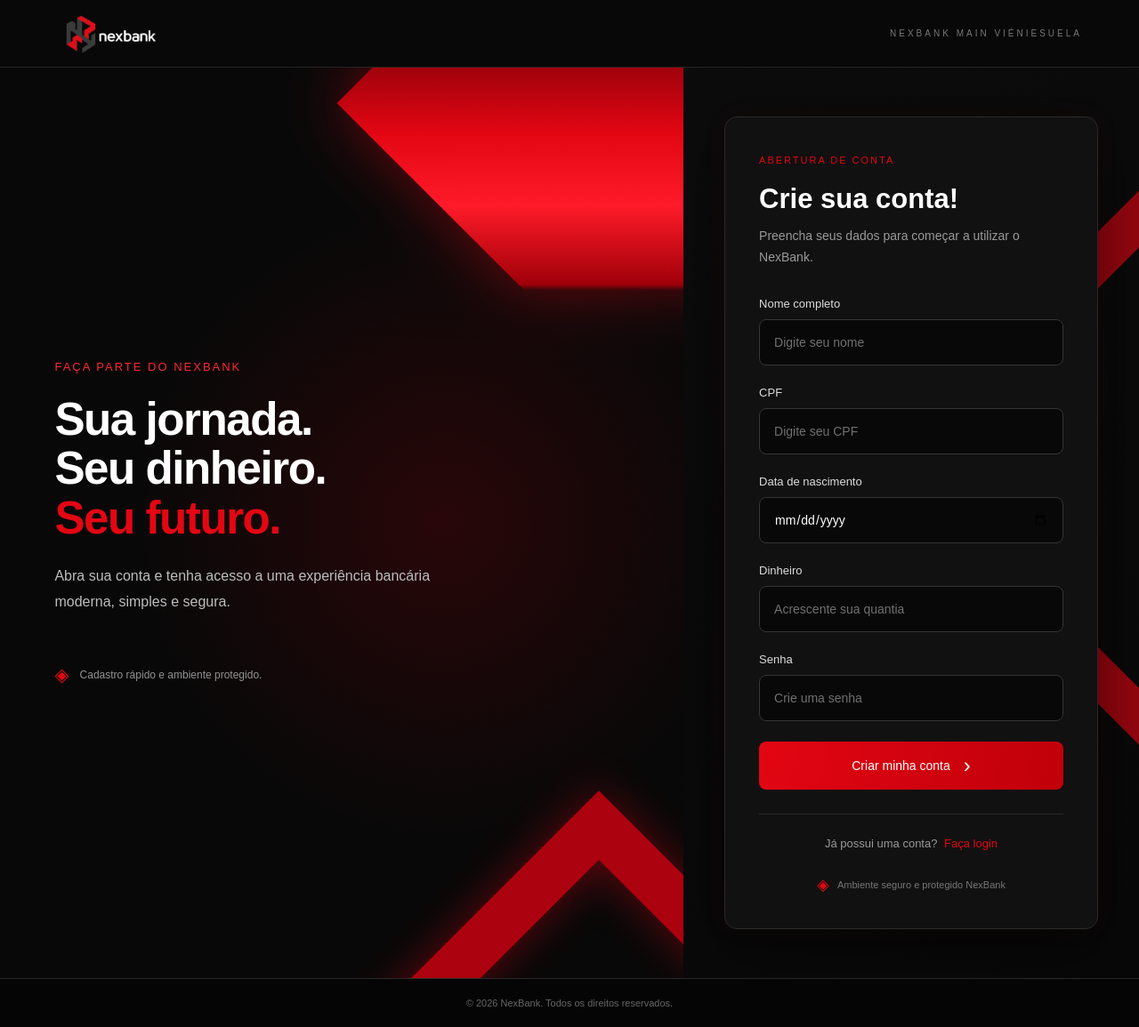
After one commit to pietrox796-wq/NexBank, a Spring Boot app: page /register in a window 1280 px wide. The commit adds this page. Shown: the whole page at 89% size. Run offline with Spring Boot 4, Linux system fonts and the light colour scheme; some web fonts are replaced.

Commit message:
Fim da estrutura

```diff
--- a/src/main/java/com/pietro/nexbankproject/controller/HomeController.java
+++ b/src/main/java/com/pietro/nexbankproject/controller/HomeController.java
@@ -7,17 +7,23 @@ import org.springframework.web.bind.annotation.ModelAttribute;
 import org.springframework.web.bind.annotation.PostMapping;
 
 import com.pietro.nexbankproject.model.Account;
+import com.pietro.nexbankproject.repo.TransactionRepository;
 import com.pietro.nexbankproject.service.AccountService;
+import com.pietro.nexbankproject.service.TransactionService;
 
 import jakarta.servlet.http.HttpSession;
 
 @Controller
 public class HomeController {
 
+	private final TransactionRepository transactionRepository;
 	private final AccountService accountService;
+	private final TransactionService transactionService;
 
-	public HomeController(AccountService accountService) {
+	public HomeController(AccountService accountService, TransactionService transactionService, TransactionRepository transactionRepository) {
 		this.accountService = accountService;
+		this.transactionService = transactionService;
+		this.transactionRepository = transactionRepository;
 	}
 
 	@GetMapping("/")
@@ -36,11 +42,17 @@ public class HomeController {
 			model.addAttribute("reposta", true);
 			session.setAttribute("acc", current);
 
+		    model.addAttribute("transactions", transactionService.findSendings(current.getId()));
+		    model.addAttribute("receivings", transactionService.findReceivings(current.getId()));
+
+		    model.addAttribute("account", new Account());
+
 			return "safe";
 		}
 
-		login(model);
-		model.addAttribute("reposta", false);
+		session.setAttribute("acc", null);
+		model.addAttribute("account", new Account());
+		model.addAttribute("resposta", false);
 
 		return "login";
 	}
@@ -66,4 +78,34 @@ public class HomeController {
 
 		return "profile";
 	}
+
+	@GetMapping("/register")
+	public String register(Model model) {
+		model.addAttribute("acc", new Account());
+		return "register";
+	}
+
+	@PostMapping("/register")
+	public String register(Model model, @ModelAttribute Account acc) {
+	    String answer;
+	    try {
+	        boolean canContinue = accountService.save(acc);
+
+	        if (canContinue) {
+	            answer = "Usuário cadastrado com sucesso!";
+	        } else {
+	        	System.out.println("A");
+	            answer = "Erro ao cadastrar usuário.";
+	        }
+
+	    } catch (Exception e) {
+	    	System.out.println(e);
+	        answer = "Erro ao cadastrar usuário.";
+	    }
+
+	    model.addAttribute("answer", answer);
+	    model.addAttribute("acc", new Account());
+
+	    return "register";
+	}
 }
--- a/src/main/java/com/pietro/nexbankproject/model/Account.java
+++ b/src/main/java/com/pietro/nexbankproject/model/Account.java
@@ -31,7 +31,7 @@ public class Account {
 	@Column(name = "age")
 	private LocalDate age; // datetime
 	//Spring Communication
-	@Column(name = "cpf", nullable = false, length = 11)
+	@Column(name = "cpf", nullable = false, length = 11, unique = true)
 	private String cpf; // varchar(11)
 	//Spring Communication
 	@Column(name = "password", nullable = false, length = 60)
--- a/src/main/java/com/pietro/nexbankproject/repo/TransactionRepository.java
+++ b/src/main/java/com/pietro/nexbankproject/repo/TransactionRepository.java
@@ -2,15 +2,14 @@ package com.pietro.nexbankproject.repo;
 
 import java.util.List;
 
-import org.springframework.data.domain.Sort;
 import org.springframework.data.jpa.repository.JpaRepository;
 
 import com.pietro.nexbankproject.model.Transaction;
 
 public interface TransactionRepository extends JpaRepository<Transaction, Integer> {
 
-    public List<Transaction> findBySendingId(Integer sendingId, Sort sort);
+    public List<Transaction> findBySendingId(Integer sendingId);
 
-    public List<Transaction> findByReceivingId(Integer receivingId, Sort sort);
+    public List<Transaction> findByReceivingId(Integer receivingId);
 
 }
--- a/src/main/resources/templates/bankoperation.html
+++ b/src/main/resources/templates/bankoperation.html
@@ -7,12 +7,14 @@
     <meta name="viewport" content="width=device-width, initial-scale=1.0">
     <title>Transferência | NexBank</title>
 	<link rel = "stylesheet" href = "style.css">
+	<link rel = "icon" th:href = "@{/iconNex.png}">
 </head>
 
 <body>
 
     <header>
-        <h1>NEXBANK</h1>
+        <a href="/" class="logo"> <img th:src="@{/isologoATT.png}"
+			alt="NexBank" class="logo-imagem">
 
         <nav>
             <a th:href="@{/index}">Início</a> |
--- a/src/main/resources/templates/help.html
+++ b/src/main/resources/templates/help.html
@@ -7,6 +7,7 @@
     <meta name="viewport" content="width=device-width, initial-scale=1.0">
     <title>Ajuda e Suporte | NexBank</title>
 		<link rel = "stylesheet" href = "style.css">
+		<link rel = "icon" th:href = "@{/iconNex.png}">
 </head>
 
 <body>
--- a/src/main/resources/templates/index.html
+++ b/src/main/resources/templates/index.html
@@ -5,6 +5,7 @@
     <meta name="viewport" content="width=device-width, initial-scale=1">
     <title>NexBank</title>
     <link rel = "stylesheet" href = "index.css">
+    <link rel = "icon" th:href = "@{/iconNex.png}">
 </head>
 
 <body>
--- a/src/main/resources/templates/login.html
+++ b/src/main/resources/templates/login.html
@@ -10,13 +10,14 @@
 
 <meta name="viewport" content="width=device-width, initial-scale=1.0">
 
-
+<link rel = "icon" th:href = "@{/iconNex.png}">
 
 <title>Login | NexBank</title>
 
 
 
 <link rel="stylesheet" th:href="@{/style.css}">
+
 
 </head>
 
--- a/src/main/resources/templates/profile.html
+++ b/src/main/resources/templates/profile.html
@@ -15,6 +15,8 @@
 
 
     <link rel="stylesheet" th:href="@{/style.css}">
+
+    <link rel = "icon" th:href = "@{/iconNex.png}">
 
 </head>
 
--- /dev/null
+++ b/src/main/resources/templates/register.html
@@ -0,0 +1,126 @@
+
+<!DOCTYPE html>
+<html lang="pt-BR" xmlns:th="http://www.thymeleaf.org">
+
+<head>
+<meta charset="UTF-8">
+<meta name="viewport" content="width=device-width, initial-scale=1.0">
+
+<title>Cadastro | NexBank</title>
+
+<link rel="stylesheet" th:href="@{/style.css}">
+<link rel = "icon" th:href = "@{/iconNex.png}">
+</head>
+
+<body>
+
+	<header class="topo">
+		<a href="/" class="logo"> <img th:src="@{/isologoATT.png}"
+			alt="NexBank" class="logo-imagem">
+		</a> <span class="topo-texto">NEXBANK MAIN VIÉNIESUELA</span>
+	</header>
+
+	<main class="login-layout">
+
+		<!-- LADO ESQUERDO -->
+		<section class="apresentacao">
+
+			<div class="decoracao decoracao-1"></div>
+			<div class="decoracao decoracao-2"></div>
+
+			<div class="apresentacao-conteudo">
+
+				<span class="etiqueta">FAÇA PARTE DO NEXBANK</span>
+
+				<h1>
+					Sua jornada. <br> Seu dinheiro. <br> <span>Seu
+						futuro.</span>
+				</h1>
+
+				<p>Abra sua conta e tenha acesso a uma experiência bancária
+					moderna, simples e segura.</p>
+
+				<div class="seguranca">
+					<span>◈</span> Cadastro rápido e ambiente protegido.
+				</div>
+
+			</div>
+
+		</section>
+
+		<!-- LADO DIREITO -->
+		<section class="login-area">
+
+			<div class="login-card">
+
+				<div class="login-cabecalho">
+
+					<span class="login-etiqueta">ABERTURA DE CONTA</span>
+
+					<h2>Crie sua conta!</h2>
+
+					<p>Preencha seus dados para começar a utilizar o NexBank.</p>
+
+				</div>
+
+				<form th:action="@{/register}" method="post" th:object="${acc}">
+
+					<div class="campo">
+						<label for="user">Nome completo</label> <input type="text"
+							id="user" th:field="*{username}" placeholder="Digite seu nome"
+							maxlength="60" required>
+					</div>
+
+					<div class="campo">
+						<label for="cpf">CPF</label> <input type="text" id="cpf"
+							th:field="*{cpf}" placeholder="Digite seu CPF" maxlength="14"
+							required>
+					</div>
+
+					<div class="campo">
+						<label for="age">Data de nascimento</label> <input type="date"
+							id="age" th:field="*{age}" required>
+					</div>
+
+					<div class="campo">
+						<label for="cash">Dinheiro</label> <input type="number"
+							id="cash" th:field="*{cash}" placeholder="Acrescente sua quantia"
+							required>
+					</div>
+
+					<div class="campo">
+						<label for="password">Senha</label> <input type="password"
+							id="password" th:field="*{password}" placeholder="Crie uma senha"
+							required>
+					</div>
+
+					<button type="submit" class="btn-entrar">
+						Criar minha conta <span>›</span>
+					</button>
+
+				</form>
+
+				<div class="mensagem" th:if="${answer != null}">
+					<p th:text="${answer}"></p>
+				</div>
+
+				<div class="cadastro">
+					<p>
+						Já possui uma conta? <a th:href="@{/}">Faça login</a>
+					</p>
+				</div>
+
+				<div class="login-protecao">
+					<span>◈</span> Ambiente seguro e protegido NexBank
+				</div>
+
+			</div>
+
+		</section>
+
+	</main>
+
+	<footer> © 2026 NexBank. Todos os direitos reservados. </footer>
+
+</body>
+</html>
--- a/src/main/resources/templates/transaction.html
+++ b/src/main/resources/templates/transaction.html
@@ -7,12 +7,14 @@
     <meta name="viewport" content="width=device-width, initial-scale=1.0">
     <title>Transferência | NexBank</title>
 	<link rel = "stylesheet" href = "style.css">
+	<link rel = "icon" th:href = "@{/iconNex.png}">
 </head>
 
 <body>
 
     <header>
-        <h1>NEXBANK</h1>
+        <a href="/" class="logo"> <img th:src="@{/isologoATT.png}"
+			alt="NexBank" class="logo-imagem">
 
         <nav>
             <a th:href="@{/index}">Início</a> |
```
Also changed, not shown: src/main/java/com/pietro/nexbankproject/controller/BankOperationController.java (+5 -3 lines), src/main/java/com/pietro/nexbankproject/controller/SafeController.java (+13 -13 lines), src/main/java/com/pietro/nexbankproject/service/AccountService.java (+7 -7 lines), src/main/java/com/pietro/nexbankproject/service/TransactionService.java (+9 -5 lines), src/main/resources/templates/safe.html (+36 -36 lines), src/main/resources/static/iconNex.png (added).
